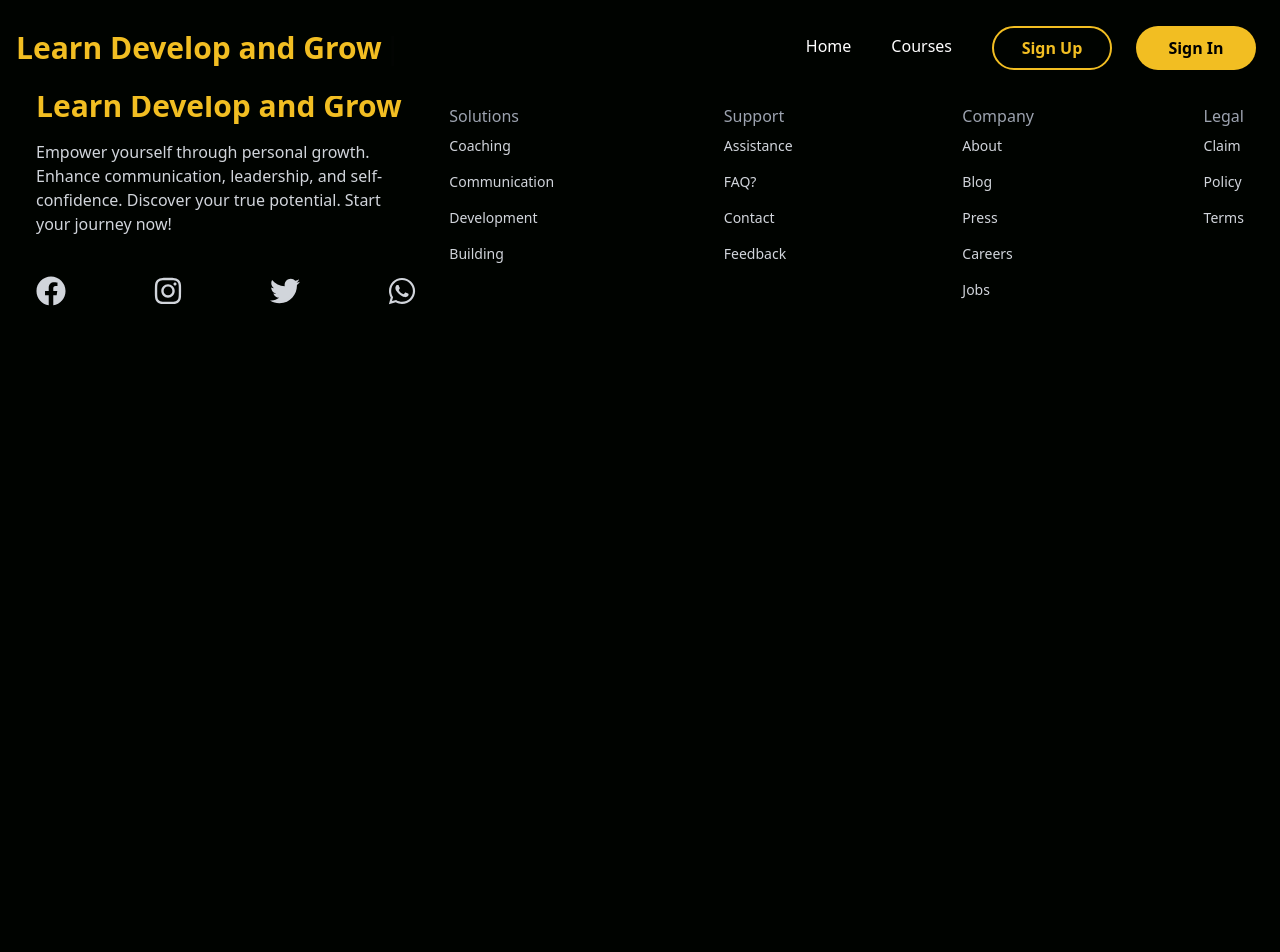
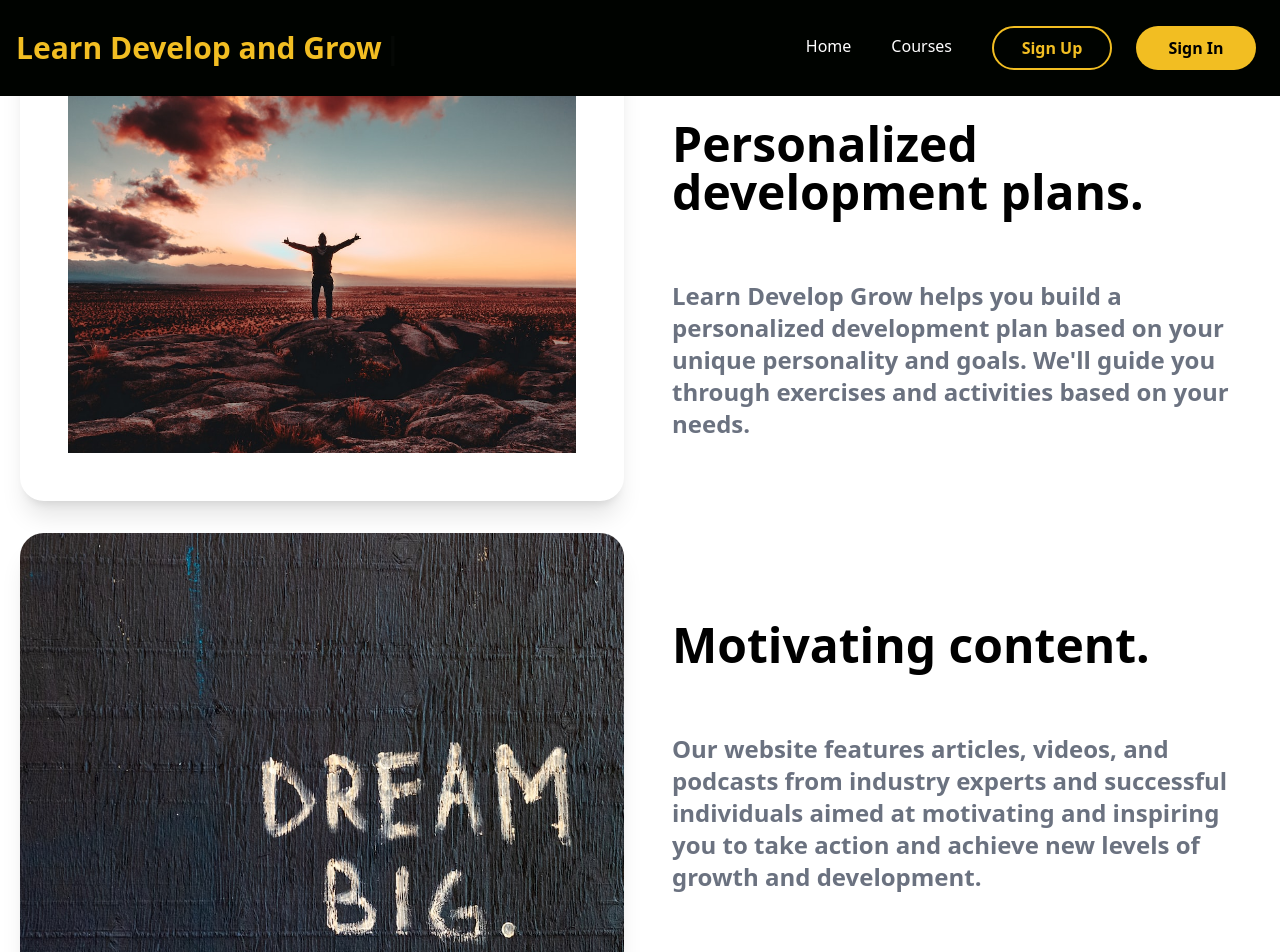
Before and after one commit to akshatbhj/Learn-Develop-and-Grow, a React (Create React App) app: page /community in a window 1280 px wide. Shown: the top 952 px of the page. Before the commit the page ends 800 px from the top, so only its background shows below. Built offline with nearby package versions, Linux system fonts and the light colour scheme.

Commit message:
Updating content in new sections

```diff
--- a/src/App.js
+++ b/src/App.js
@@ -9,6 +9,7 @@ import Footer from "./components/Footer";
 import FAQSection from "./components/FAQ";
 import ProfessorReviewSection from "./components/ProfessorReview";
 import Community from "./components/Community";
+import Connect from "./components/Connect";
 
 function App() {
   return (
@@ -17,6 +18,7 @@ function App() {
         <Navbar />
         <Routes>
           <Route path="/" element={<Home />}></Route>
+          <Route path="/email" element={<Connect />}></Route>
           <Route path="/community" element={<Community />}></Route>
           <Route path="/courses" element={<Courses />}></Route>
           <Route path="/signin" element={<SignIn />}></Route>
@@ -25,6 +27,7 @@ function App() {
           <Route path="/faqsection" element={<FAQSection />}></Route>
           <Route path="/professorreviewsection" element={<ProfessorReviewSection />}></Route>
         </Routes>
+        <Community />
         <Footer />
       </BrowserRouter>
     </>
--- a/src/components/Community.jsx
+++ b/src/components/Community.jsx
@@ -1,9 +1,72 @@
-import React from 'react'
+import React from "react";
+import comm1 from "../assets/image/comm1.jpeg";
+import comm2 from "../assets/image/comm2.jpeg";
+import comm3 from "../assets/image/comm3.jpeg";
+import comm4 from "../assets/image/comm4.jpeg";
+import { NavLink } from "react-router-dom";
 
 const Community = () => {
   return (
-    <div>Community</div>
-  )
-}
+    <>
+      <div className="w-full pt-[2rem] pb-[2rem] px-4 bg-white">
+        <div className="max-w-[1240px] mx-auto grid md:grid-cols-2 gap-8">
+          <div className="w-full shadow-xl flex flex-col p-4 my-auto mx-auto rounded-3xl relative h-0 pb-[75%]">
+            <img
+              src={comm2}
+              alt="/"
+              className="absolute top-0 left-0 w-full h-full object-cover rounded-3xl  p-12"
+            />
+          </div>
+          <div className="w-full flex flex-col p-4 my-2 rounded-lg">
+            <h1 className="text-5xl font-bold text-left py-4 md:my-[3rem]">
+              Personalized development plans.
+            </h1>
+            <p className="font-bold text-gray-500 mt-4 md:mt-0 md:text-2xl">
+              Learn Develop Grow helps you build a personalized development plan
+              based on your unique personality and goals. We'll guide you
+              through exercises and activities based on your needs.
+            </p>
+          </div>
+          <div className="w-full shadow-xl flex flex-col p-4 my-auto mx-auto rounded-3xl relative h-0 pb-[75%]">
+            <img
+              src={comm3}
+              alt="/"
+              className="absolute top-0 left-0 w-full h-full object-cover rounded-3xl"
+            />
+          </div>
+          <div className="w-full flex flex-col p-4 my-2 rounded-lg">
+            <h1 className="text-5xl font-bold text-left py-4 md:my-[3rem]">
+              Motivating content.
+            </h1>
+            <p className="font-bold text-gray-500 mt-4 md:mt-0 md:text-2xl">
+              Our website features articles, videos, and podcasts from industry
+              experts and successful individuals aimed at motivating and
+              inspiring you to take action and achieve new levels of growth and
+              development.
+            </p>
+          </div>
+          <div className="w-full shadow-xl flex flex-col p-4 my-auto mx-auto rounded-3xl relative h-0 pb-[75%]">
+            <img
+              src={comm4}
+              alt="/"
+              className="absolute top-0 left-0 w-full h-full object-cover rounded-3xl"
+            />
+          </div>
+          <div className="w-full flex flex-col p-4 my-2 rounded-lg">
+            <h1 className="text-5xl font-bold text-left py-4 md:my-[3rem]">
+              Community support.
+            </h1>
+            <p className="font-bold text-gray-500 mt-4 md:mt-0 md:text-2xl">
+              Join our community to interact with other like-minded individuals
+              and receive support from our team of experts. Share your
+              experiences, challenges, and successes on your journey to personal
+              growth.
+            </p>
+          </div>
+        </div>
+      </div>
+    </>
+  );
+};
 
-export default Community
+export default Community;
--- /dev/null
+++ b/src/components/Connect.jsx
@@ -0,0 +1,35 @@
+import React from "react";
+import { NavLink } from "react-router-dom";
+import comm1 from "../assets/image/comm1.jpeg";
+
+
+const Email = () => {
+  return (
+    <>
+      <div className="w-full flex flex-col p-4 my-4 rounded-lg">
+        <h1 className="text-5xl font-bold text-left py-4 md:my-[2rem] my-[1rem] leading-tight">
+          Unleash your potential with{" "}
+          <span className="text-[#f2be22] ">Learn Develop Grow.</span>
+        </h1>
+        <p className="font-bold text-gray-500 text-xl">
+          Our site offers the inspiration and resources you need to develop
+          yourself and reach your goals.
+        </p>
+        <NavLink to="/signup">
+          <button className="w-full p-2 bg-[#f2be22] text-black font-bold mt-4 rounded-lg md:w-[30%] text-center hover:scale-105 duration-150">
+            Get in touch
+          </button>
+        </NavLink>
+      </div>
+      <div className="w-full shadow-xl flex flex-col p-4 my-auto mx-auto rounded-3xl relative h-0 pb-[75%]">
+        <img
+          src={comm1}
+          alt="/"
+          className="absolute top-0 left-0 w-full h-full object-cover rounded-3xl "
+        />
+      </div>
+    </>
+  );
+};
+
+export default Email;
--- a/src/components/Home.jsx
+++ b/src/components/Home.jsx
@@ -5,6 +5,7 @@ import profPic from "../assets/image/pic1.jpg";
 import profPic2 from "../assets/image/pic2.jpg";
 import { MdAccountBox } from "react-icons/md";
 import { NavLink } from "react-router-dom";
+import comm1 from "../assets/image/comm1.jpeg";
 
 const Home = () => {
   const professorReview = {
@@ -72,6 +73,33 @@ const Home = () => {
           </div>
         </div>
       </div>
+
+      <div className="w-full pt-[6rem] pb-[2rem] px-4 bg-white">
+        <div className="max-w-[1240px] mx-auto grid md:grid-cols-2 gap-">
+          <div className="w-full flex flex-col p-4 my-4 rounded-lg">
+            <h1 className="text-5xl font-bold text-left py-4 md:my-[2rem] my-[1rem] leading-tight">
+              Unleash your potential with{" "}
+              <span className="text-[#f2be22] ">Learn Develop Grow.</span>
+            </h1>
+            <p className="font-bold text-gray-500 text-xl">
+              Our site offers the inspiration and resources you need to develop
+              yourself and reach your goals.
+            </p>
+            <NavLink to="/signup">
+              <button className="w-full p-2 bg-[#f2be22] text-black font-bold mt-4 rounded-lg md:w-[30%] text-center hover:scale-105 duration-150">
+                Get in touch
+              </button>
+            </NavLink>
+          </div>
+          <div className="relative flex items-center justify-end w-full h-0 pb-[75%] rounded-r-lg">
+            <img
+              src={comm1}
+              alt="/"
+              className="absolute top-[50%] left-[50%] translate-x-[-50%] translate-y-[-50%] w-[80%] h-auto object-cover rounded-3xl"
+            />
+          </div>
+        </div>
+      </div>
       <div className="w-full pt-[6rem] pb-[2rem] px-4 bg-white">
         <h1 className="text-[#000300] text-5xl md:text-5xl lg:text-6xl font-bold text-center mb-[5rem]">
           Check out our <span className="text-[#f2be22]">courses.</span>
@@ -133,7 +161,11 @@ const Home = () => {
             <div className="grid grid-cols-1 md:grid-cols-2 gap-8">
               <div className="bg-white p-6 rounded-lg shadow-md shadow-[#f2be22]">
                 <div className="flex items-center mb-4">
-                <img className="w-12 h-12 rounded-full mr-4 bg-white" src={profPic} alt="/" />
+                  <img
+                    className="w-12 h-12 rounded-full mr-4 bg-white"
+                    src={profPic}
+                    alt="/"
+                  />
                   <div>
                     <h4 className="text-lg font-bold text-[#f2be22]">
                       Shuvajit Patra
@@ -147,7 +179,11 @@ const Home = () => {
               </div>
               <div className="bg-white p-6 rounded-lg shadow-md shadow-[#f2be22]">
                 <div className="flex items-center mb-4">
-                <img className="w-12 h-12 rounded-full mr-4 bg-white" src={profPic2} alt="/" />
+                  <img
+                    className="w-12 h-12 rounded-full mr-4 bg-white"
+                    src={profPic2}
+                    alt="/"
+                  />
                   <div>
                     <h4 className="text-lg font-bold text-[#f2be22]">
                       Nasuil Gazi
```
